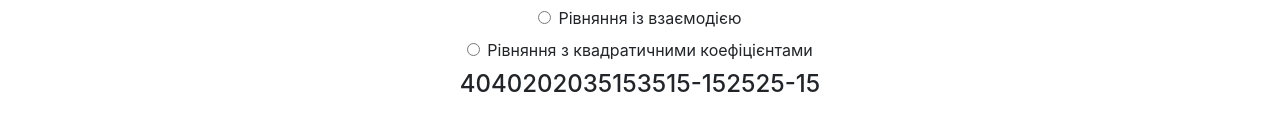
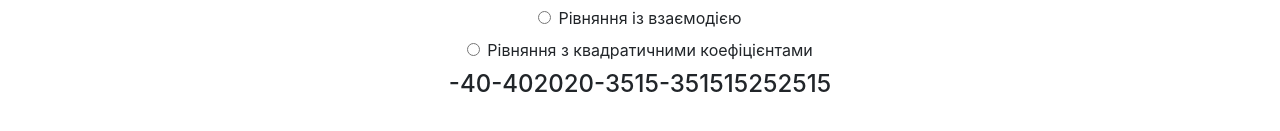
Before and after one commit to the-night-wing/mope_lab6, a React (Create React App) app: page / in a window 1280 px wide. Shown: the part 213-344 px from the top of the page. Built offline with nearby package versions, Linux system fonts and the light colour scheme.

Commit message:
completely set up Xs for all the cases and made Y generation

```diff
--- a/src/App.js
+++ b/src/App.js
@@ -13,37 +13,49 @@ class App extends Component {
     xMin : [-40, -35, 15],
     xMax : [20, 15, 25],
     selectedLab : 1,
-    l : 1.73,
+    l : [1.215, 1.73],
     selectedTypeOfEq : 0,
     xNorm : [],
     xNatur : [],
     xNormArray : [],
     xNaturArray : [],
     m : 2,
-    kek : "setState Ne Srabotal"
+    yMin : 0,
+    yMax : 0,
+    yValues : []
 
   }
 
+  start = () => {
+    return (new Promise((resolve, reject) => {
+      return (this.state.xNormArray == false && this.state.xNaturArray == false) ? resolve() : null
+    }))
+  }
+
   componentDidMount(){
-    if((this.state.xNormArray == false && this.state.xNaturArray == false)) this.setUpNormValues();
-    this.setState({
-      kek : "setState srabotal"
-    }, () => console.log("kek " + this.state.kek));
+    this.start()
+                .then(() => this.setUpNormValues())
+                .then(() => this.setUpNaturValues())
+                .then(() => this.pickData())
+                .then(() => this.generateYValues())
+
+
+    // this.setState({
+      // kek : "setState srabotal"
+    // }, () => console.log("kek " + this.state.kek));
     // console.log("kek " + this.state.kek)
   }
 
-  setUpNormValues = (ifChange="") => {
-    let {selectedTypeOfEq, l} = this.state;
-    if(ifChange) (selectedTypeOfEq = ifChange);
-    // let xNormArray = [];
+  setUpNormValues = () => {
+    let {l} = this.state;
 
-    let xNormLinear = [];
+    const xNormLinear = [];
       xNormLinear[0] = [1, 1, 1, 1];
       xNormLinear[1] = [-1, -1, 1, 1];
       xNormLinear[2] = [-1, 1, -1, 1];
       xNormLinear[3] = [-1, 1, 1, -1];
 
-    let xNormInteraction = [];
+    const xNormInteraction = [];
       xNormInteraction[0] = [1, 1, 1, 1, 1, 1, 1, 1, ];
       xNormInteraction[1] = [-1, -1, -1, -1, 1, 1, 1, 1];
       xNormInteraction[2] = [-1, -1, 1, 1, -1, -1, 1, 1];
@@ -63,61 +75,57 @@ class App extends Component {
         xNormInteraction[7][index] = xNormInteraction[2][index] * xNormInteraction[3][index] * element;
       })
 
-    let xNormQuadric = [];
-      xNormQuadric = [
-        [1, 1, 1, 1, 1, 1, 1, 1, 1, 1, 1, 1, 1, 1, 1] ,
-        [-1, -1, -1, -1, 1, 1, 1, 1, -l, l, 0, 0, 0, 0, 0],
-        [-1, -1, 1, 1, -1, -1, 1, 1, 0, 0, -l, l, 0, 0, 0],
-        [-1, 1, -1, 1, -1, 1, -1, 1, 0, 0, 0, 0, -l, l, 0]
-      ];
-      for(let i = 4; i < 11; i++){
-        xNormQuadric[i] = [];
-      }
-      //  xNormQuadric[5] = []; xNormQuadric[6] = []; xNormQuadric[7] = [];
-      // xNormQuadric[8] = []; xNormQuadric[9] = []; xNormQuadric[10] = [];
-      xNormQuadric[1].forEach((element, index) => {
-        xNormQuadric[4][index] = xNormQuadric[2][index] * element;
-        xNormQuadric[5][index] = xNormQuadric[3][index] * element;
-        xNormQuadric[6][index] = xNormQuadric[2][index] * xNormQuadric[3][index];
-        xNormQuadric[7][index] = xNormQuadric[2][index] * xNormQuadric[3][index] * element;
-      })
-      for(let i = 1; i < 4; i++){
-        xNormQuadric[i].forEach((element, index) => {
-          xNormQuadric[i + 7][index] = element*element
+    let xNormQuadric = [ [], [] ];
+      for(let i = 0; i < 2; i++){
+        xNormQuadric[i] = [
+          [1, 1, 1, 1, 1, 1, 1, 1, 1, 1, 1, 1, 1, 1, 1] ,
+          [-1, -1, -1, -1, 1, 1, 1, 1, -l[i], l[i], 0, 0, 0, 0, 0],
+          [-1, -1, 1, 1, -1, -1, 1, 1, 0, 0, -l[i], l[i], 0, 0, 0],
+          [-1, 1, -1, 1, -1, 1, -1, 1, 0, 0, 0, 0, -l[i], l[i], 0]
+        ];
+        for(let j = 4; j < 11; j++){
+          xNormQuadric[i][j] = [];
+        }
+        //  xNormQuadric[5] = []; xNormQuadric[6] = []; xNormQuadric[7] = [];
+        // xNormQuadric[8] = []; xNormQuadric[9] = []; xNormQuadric[10] = [];
+        xNormQuadric[i][1].forEach((element, index) => {
+          xNormQuadric[i][4][index] = xNormQuadric[i][2][index] * element;
+          xNormQuadric[i][5][index] = xNormQuadric[i][3][index] * element;
+          xNormQuadric[i][6][index] = xNormQuadric[i][2][index] * xNormQuadric[i][3][index];
+          xNormQuadric[i][7][index] = xNormQuadric[i][2][index] * xNormQuadric[i][3][index] * element;
         })
+        for(let j = 1; j < 4; j++){
+          xNormQuadric[i][j].forEach((element, index) => {
+            xNormQuadric[i][j + 7][index] = element*element
+          })
+        }
       }
 
+      xNormQuadric[1].forEach(element => element.pop())
 
 
+      // const xNormArray = [[xNormLinear, xNormInteraction, xNormQuadric[0]], [xNormLinear, xNormInteraction, xNormQuadric[1]]];
 
-    // if(selectedTypeOfEq === "linear"){
-    //   xNorm = xNormLinear;
-    // }else if(selectedTypeOfEq === "interaction"){
-    //   xNorm = xNormInteraction;
-    // }else if(selectedTypeOfEq === "quadric"){
-    //   xNorm = xNormQuadric;
-    // }
-    // console.log(xNorm);
-      console.log([xNormLinear, xNormInteraction, xNormQuadric])
     this.setState({
-      xNormArray : [xNormLinear, xNormInteraction, xNormQuadric]
-    }, this.setUpNaturValues([xNormLinear, xNormInteraction, xNormQuadric], selectedTypeOfEq))
+      xNormArray : [[xNormLinear, xNormInteraction, xNormQuadric[0]], [xNormLinear, xNormInteraction, xNormQuadric[1]]]
+    }
+    , () => console.log(this.state.xNormArray)
+    // , this.setUpNaturValues([xNormLinear, xNormInteraction, xNormQuadric], selectedTypeOfEq)
+    )
 
   }
   // , ifChange=""
 
-  setUpNaturValues = (xNormArray, ifChange="") => {
-    let {selectedTypeOfEq, xMax, xMin} = this.state;
-    if(ifChange) (selectedTypeOfEq = ifChange);
-    let xNatur = [];
-
+  setUpNaturValues = () => {
+    let {xMax, xMin, xNormArray} = this.state;
 
     // if(selectedTypeOfEq === "linear"){
       let xNaturLinear = [];
+
       for( let i = 1; i < 4; i++){
         xNaturLinear[i - 1] = [];
-        xNormArray[0][i].forEach((element, index) => {
-          (element === 1) ? (xNaturLinear[i - 1][index] = element*xMax[i - 1]) : (xNaturLinear[i - 1][index] = element*xMin[i - 1])
+        xNormArray[0][0][i].forEach((element, index) => {
+          (element === 1) ? (xNaturLinear[i - 1][index] = xMax[i - 1]) : (xNaturLinear[i - 1][index] = xMin[i - 1])
         })
       }
       // xNatur = xNaturLinear;
@@ -128,8 +136,8 @@ class App extends Component {
       let xNaturInteraction = [];
       for( let i = 1; i < 4; i++){
         xNaturInteraction[i - 1] = [];
-        xNormArray[1][i].forEach((element, index) => {
-          (element === 1) ? (xNaturInteraction[i - 1][index] = element*xMax[i - 1]) : (xNaturInteraction[i - 1][index] = element*xMin[i - 1])
+        xNormArray[0][1][i].forEach((element, index) => {
+          (element === 1) ? (xNaturInteraction[i - 1][index] = xMax[i - 1]) : (xNaturInteraction[i - 1][index] = xMin[i - 1])
         })
       }
       // xNaturInteraction[0] = [1, 1, 1, 1, 1, 1, 1, 1, ];
@@ -153,85 +161,107 @@ class App extends Component {
 
 
     // if(selectedTypeOfEq === "quadric"){
-      let xNaturQuadric = [];
+      let xNaturQuadric = [[], []];
       const xAverage = [];
       const delta = [];
+
+
 
       for(let i = 0; i < 3; i++){
         xAverage[i] = (xMax[i] + xMin[i])/2;
         delta[i] = xMax[i] - xAverage[i];
       }
 
-
+      for(let l = 0; l < 2; l++){
         for( let i = 1; i < 4; i++){
-          xNaturQuadric[i - 1] = []
+          xNaturQuadric[l][i - 1] = []
           for(let j = 0; j < 8; j++){
-            (xNormArray[2][i][j] === 1) ?
-            (xNaturQuadric[i - 1][j] = xNormArray[2][i][j]*xMax[i - 1]) : (xNaturQuadric[i - 1][j] = xNormArray[2][i][j]*xMin[i - 1])
+            (xNormArray[l][2][i][j] === 1) ?
+            (xNaturQuadric[l][i - 1][j] = xMax[i - 1]) : (xNaturQuadric[l][i - 1][j] = xMin[i - 1])
           }
         }
         for( let i = 0; i < 3; i++){
-          for( let j = 8; j < 14; j++){
-            xNaturQuadric[i][j] = xAverage[i];
+          for( let j = 8; j < ((l == 0) ? 15 : 14); j++){
+            xNaturQuadric[l][i][j] = xAverage[i];
           }
         }
 
+        for(let i = 0; i < 3; i++){
+          xNaturQuadric[l][i][i+i + 8] = xNormArray[l][2][i+1][i+i + 8]*delta[i] + xAverage[i];
+          xNaturQuadric[l][i][i+i + 9] = -xNaturQuadric[l][i][i+i + 8];
+        }
 
-        xNaturQuadric[0][8] = xNormArray[2][1][8]*delta[0] + xAverage[0];
-        xNaturQuadric[0][9] = xNaturQuadric[0][8];
-        xNaturQuadric[0][8] = xNormArray[2][1][8]*delta[0] + xAverage[0];
-        xNaturQuadric[0][9] = xNaturQuadric[0][8];
-        xNaturQuadric[0][8] = xNormArray[2][1][8]*delta[0] + xAverage[0];
-        xNaturQuadric[0][9] = xNaturQuadric[0][8];
+        // xNaturQuadric[l][0][8] = xNormArray[l][2][1][8]*delta[0] + xAverage[0];
+        // xNaturQuadric[l][0][9] = xNaturQuadric[l][0][8];
+        // xNaturQuadric[l][1][10] = xNormArray[l][2][2][10]*delta[1] + xAverage[1];
+        // xNaturQuadric[l][1][11] = xNaturQuadric[l][1][10];
+        // xNaturQuadric[l][2][12] = xNormArray[l][2][3][12]*delta[2] + xAverage[2];
+        // xNaturQuadric[l][2][13] = xNaturQuadric[l][2][12];
 
-        xNaturQuadric[3] = []; xNaturQuadric[4] = []; xNaturQuadric[5] = []; xNaturQuadric[6] = [];
-        xNaturQuadric[7] = []; xNaturQuadric[8] = []; xNaturQuadric[9] = [];
-        xNaturQuadric[0].forEach((element, index) => {
-          xNaturQuadric[3][index] = xNaturQuadric[1][index] * element;
-          xNaturQuadric[4][index] = xNaturQuadric[2][index] * element;
-          xNaturQuadric[5][index] = xNaturQuadric[1][index] * xNaturQuadric[2][index];
-          xNaturQuadric[6][index] = xNaturQuadric[1][index] * xNaturQuadric[2][index] * element;
+        for( let i = 3; i < 10; i++){
+          xNaturQuadric[l][i] = [];
+        }
+        // xNaturQuadric[l][3] = []; xNaturQuadric[l][4] = []; xNaturQuadric[l][5] = []; xNaturQuadric[l][6] = [];
+        // xNaturQuadric[l][7] = []; xNaturQuadric[l][8] = []; xNaturQuadric[l][9] = [];
+
+        xNaturQuadric[l][0].forEach((element, index) => {
+          xNaturQuadric[l][3][index] = xNaturQuadric[l][1][index] * element;
+          xNaturQuadric[l][4][index] = xNaturQuadric[l][2][index] * element;
+          xNaturQuadric[l][5][index] = xNaturQuadric[l][1][index] * xNaturQuadric[l][2][index];
+          xNaturQuadric[l][6][index] = xNaturQuadric[l][1][index] * xNaturQuadric[l][2][index] * element;
         })
+
         for(let i = 0; i < 3; i++){
-          xNaturQuadric[i].forEach((element, index) => {
-            xNaturQuadric[i + 7][index] = element*element
+          xNaturQuadric[l][i].forEach((element, index) => {
+            xNaturQuadric[l][i + 7][index] = element*element
           })
         }
+      }
+
+
+
         // xNatur = xNaturQuadric;
       // }
-      console.log([xNaturLinear, xNaturInteraction, xNaturQuadric]);
+      // console.log([xNaturLinear, xNaturInteraction, xNaturQuadric]);
       this.setState({
-        xNaturArray : [xNaturLinear, xNaturInteraction, xNaturQuadric]
-      }, this.pickData(xNormArray, [xNaturLinear, xNaturInteraction, xNaturQuadric], selectedTypeOfEq))
+        xNaturArray : [[xNaturLinear, xNaturInteraction, xNaturQuadric[0]], [xNaturLinear, xNaturInteraction, xNaturQuadric[1]]]
+      }
+      // , this.pickData(xNormArray, [xNaturLinear, xNaturInteraction, xNaturQuadric], selectedTypeOfEq)
+      , () => console.log(this.state.xNaturArray)
+      )
   }
 
-  pickData = (xNormArrayNotState=[], xNaturArrayNotState=[], selectedTypeOfEqProps=null, selectedLab=null) => {
+  // pickData = (xNormArrayNotState=[], xNaturArrayNotState=[], selectedTypeOfEqProps=null, selectedLab=null) => {
+    pickData = () => {
     // const {selectedTypeOfEq} = this.state;
-    let {xNormArray, xNaturArray} = this.state;
+    let {xNormArray, xNaturArray, selectedTypeOfEq, selectedLab} = this.state;
 
-    let selectedTypeOfEq;
+    // let selectedTypeOfEq;
 
-    if (selectedTypeOfEqProps === null) {
-       const {selectedTypeOfEqState} = this.state;
-       selectedTypeOfEq = selectedTypeOfEqState;
-    } else {
-      selectedTypeOfEq = selectedTypeOfEqProps;
-    }
-    if(xNormArray == false && xNaturArray == false) {
-      (xNormArray = xNormArrayNotState);
-      (xNaturArray = xNaturArrayNotState);
-    }
+    // if (selectedTypeOfEqProps === null) {
+    //    const {selectedTypeOfEqState} = this.state;
+    //    selectedTypeOfEq = selectedTypeOfEqState;
+    // } else {
+    //   selectedTypeOfEq = selectedTypeOfEqProps;
+    // }
+    // if(xNormArray == false && xNaturArray == false) {
+    //   (xNormArray = xNormArrayNotState);
+    //   (xNaturArray = xNaturArrayNotState);
+    // }
 
-    const xNorm = xNormArray[selectedTypeOfEq],
-          xNatur = xNaturArray[selectedTypeOfEq];
+    const xNorm = xNormArray[selectedLab][selectedTypeOfEq],
+          xNatur = xNaturArray[selectedLab][selectedTypeOfEq];
 
-          console.log(xNormArrayNotState);
-          console.log(xNaturArrayNotState);
-    console.log(xNormArray);
-    console.log(xNaturArray);
-    console.log(selectedTypeOfEq);
+          // console.log(xNormArrayNotState);
+          // console.log(xNaturArrayNotState);
+    // console.log(xNormArray);
+    // console.log(xNaturArray);
+    console.log("/////////////////////////////////////////////")
+    console.log("Selected type = " + selectedTypeOfEq);
+    console.log("Selected lab = " + selectedLab);
     console.log(xNorm);
     console.log(xNatur);
+    console.log("/////////////////////////////////////////////")
 
     this.setState({
       xNorm,
@@ -240,23 +270,97 @@ class App extends Component {
 
   }
 
+  generateYValues = () => {
+    const {selectedLab, selectedTypeOfEq, m, xMin, xMax, xNatur} = this.state;
+    const yValues = [];
+
+    if (!selectedLab) {
+      const yMin = 200 + xMin.reduce( (prev, curr) => prev + curr ) / 3;
+      const yMax = 200 + xMax.reduce( (prev, curr) => prev + curr ) / 3;
+
+
+      for(let i = 0; i < m; i++){
+        yValues[i] = [];
+        for (let j = 0; j < 15; j++){
+          yValues[i][j] = this.randomInteger(yMin, yMax)
+        }
+      }
+
+      this.setState({
+        yValues,
+        yMin,
+        yMax
+      }, () => console.log(this.state.yValues))
+    }
+
+    //    DLya labi 6
+    for(let i = 0; i < m; i++){
+      yValues[i] = [];
+      if(selectedTypeOfEq == 2){
+        for (let j = 0; j < 14; j++){
+          yValues[i][j] = 2.2 + 1.6*xNatur[0][i] + 9.2*xNatur[1][i] + 9.5*xNatur[2][i] + 0.8*xNatur[7][i] +0.7*xNatur[8][i] + 6.5*xNatur[9][i] + 0.2*xNatur[3][i] + 0.9*xNatur[4][i] + 8.7*xNatur[5][i] + 9.1*xNatur[6][i] + Math.random()*10 - 5;
+        }
+      }
+      if(selectedTypeOfEq == 1){
+        for (let j = 0; j < 8; j++){
+          yValues[i][j] = 2.2 + 1.6*xNatur[0][i] + 9.2*xNatur[1][i] + 9.5*xNatur[2][i] + 0.2*xNatur[3][i] + 0.9*xNatur[4][i] + 8.7*xNatur[5][i] + 9.1*xNatur[6][i] + Math.random()*10 - 5;
+        }
+      }
+      if(selectedTypeOfEq == 0){
+        for (let j = 0; j < 4; j++){
+          yValues[i][j] = 2.2 + 1.6*xNatur[0][i] + 9.2*xNatur[1][i] + 9.5*xNatur[2][i] + Math.random()*10 - 5;
+        }
+      }
+    }
+    this.setState({
+      yValues
+    }, () => console.log(this.state.yValues))
+
+  }
+
+  addAColumn = () => {
+    const {m} = this.state;
+    const newColumn = [];
+    for (let j = 0; j < 8; j++){
+      newColumn[j] = this.randomInteger(+this.state.yMin, +this.state.yMax)
+    }
+    const yValues1 = [...this.state.yValues, newColumn];
+    const newM = m + 1;
+
+    return(
+      this.setState({
+        yValues : yValues1,
+        m : newM
+      })
+    )
+  }
+
+  randomInteger = (min, max) => {
+    let rand = min + Math.random() * (max + 1 - min);
+    rand = Math.floor(rand);
+    return rand;
+  }
+
+
   handleTypeChange = (event) => {
     // console.log(event)
     this.setState({
       selectedTypeOfEq : event.target.value
       }
       // , console.log(this.state.selectedTypeOfEq)
-      , this.pickData(undefined, undefined, event.target.value)
+      // , this.pickData(undefined, undefined, event.target.value)
+      , () => this.pickData()
     )
   }
 
   handleLabChange = (event) => {
-    const l = (event.target.value == 1) ? 1.73 : 1.215
+
     // console.log(event.target.value + " " + this.state.selectedLab)
     this.setState({
       selectedLab : event.target.value,
-      l : l
+      m : ( (event.target.value == 0) ? 3 : 2 )
       }
+      , () => this.pickData()
       // , console.log(this.state.selectedTypeOfEq)
       // ,
       // this.setUpNormValues(event.target.value)
```
